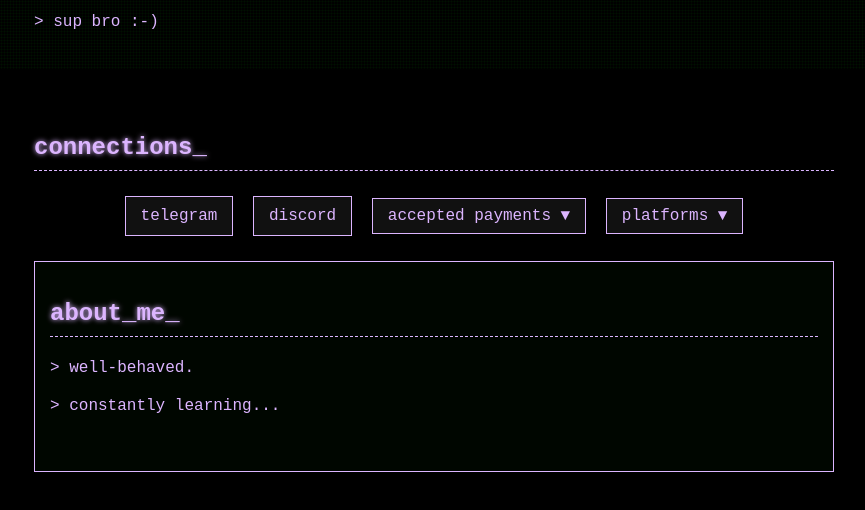
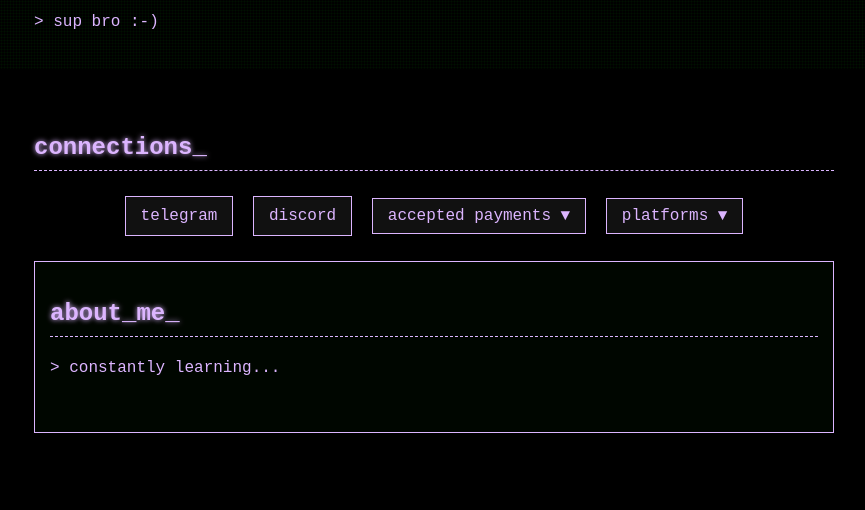
Before and after one commit to splatter-prog/splat, a plain HTML site: page index.html in a window 1280 px wide. Shown: the part 731-1241 px from the top of the page, without its empty margins (206-1071 px from the left). After the commit the page ends 1204 px from the top, so only its background shows below. Drawn offline with Linux system fonts and the light colour scheme.

Commit message:
Update index.html

```diff
--- a/index.html
+++ b/index.html
@@ -317,7 +317,6 @@
       </section>
       <section class="terminal">
         <h2> about_me<span class="blink">_</h2>
-        <p>&gt; well-behaved.</p>
         <p>&gt; constantly learning...</p>
         <br>
       </section>
```
